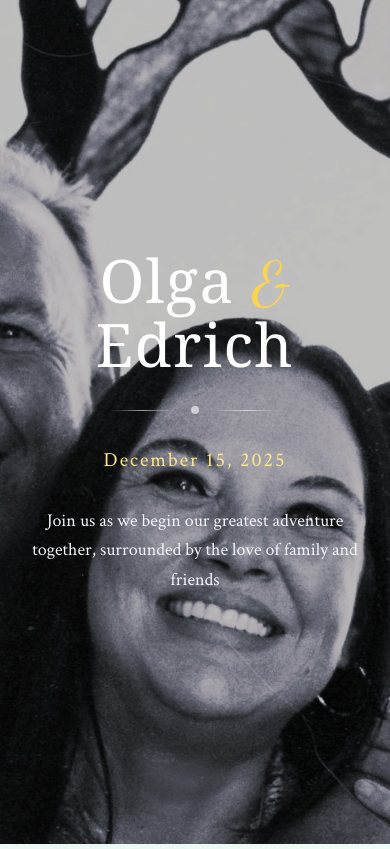
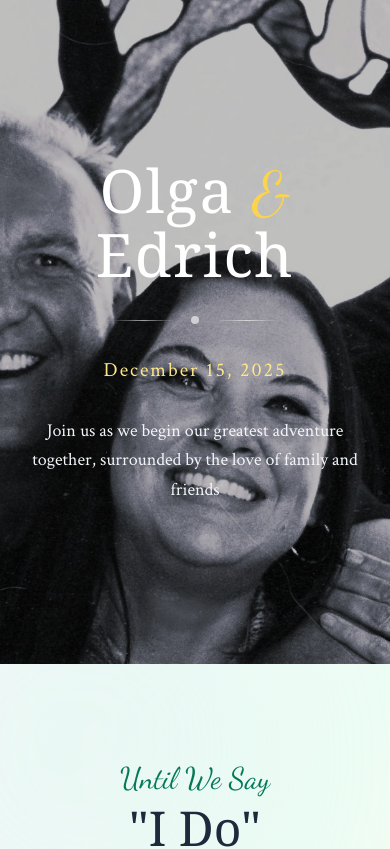
Before and after one commit to Xavier893/olgatroue, a Next.js app: page / in a window 390 px wide. Shown: the top 849 px of the page. Built offline with nearby package versions, Linux system fonts and the light colour scheme; no server answers.

Commit message:
Update photo responsiveness

```diff
--- a/components/hero.tsx
+++ b/components/hero.tsx
@@ -2,14 +2,14 @@ import Image from "next/image";
 
 export function Hero() {
   return (
-    <section className="relative h-screen flex items-center justify-center overflow-hidden">
+    <section className="relative py-40 sm:py-0 sm:h-screen flex items-center justify-center overflow-hidden">
       {/* Background image */}
       <div className="absolute inset-0 z-0">
         <Image
-          src="/hero2.jpg?height=1080&width=1920"
+          src="/hero2.jpg"
           alt="Wedding couple"
           fill
-          className="object-cover object-center object-[37%_60%] sm:object-[50%_50%]"
+          className="object-cover object-center object-[38%_60%]"
           priority
         />
       </div>
```
